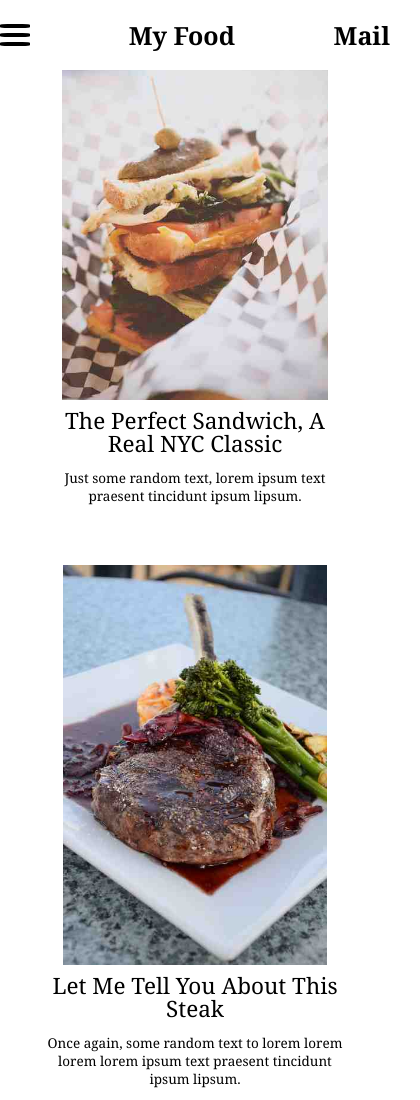
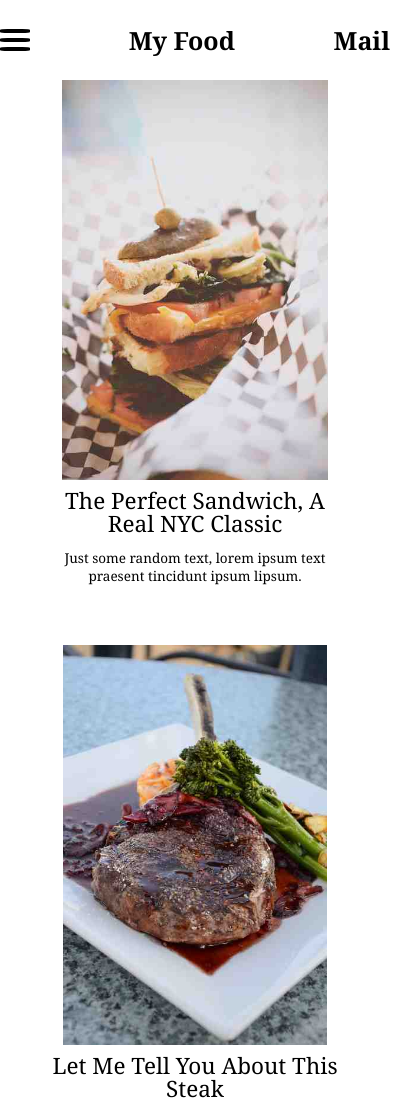
Before and after one commit to kivenalaric/food-blog-design, a plain HTML site: page index.html in a window 390 px wide. Shown: the top 1100 px of the page, 420 px wide, since content can reach past the window. Drawn offline with Linux system fonts and the light colour scheme.

Commit message:
edits on css

```diff
--- a/assets/styles/style.css
+++ b/assets/styles/style.css
@@ -22,14 +22,15 @@ header {
   display: flex;
   justify-content: space-between;
   align-items: center;
-  height: 70px;
-  position: fixed;
+  height: 80px;
+  position: sticky;
   top: 0;
   background-color: #fff;
 }
 
 main {
-  width: 100%;
+  max-width: 1200px;
+  margin: auto;
   display: grid;
   grid-template-columns: 1fr;
   gap: 50px;
@@ -261,10 +262,7 @@ footer h1 {
   }
 
   main {
-    width: 100%;
-    grid-template-columns: 450px;
-    justify-content: center;
-    margin: auto;
+    display: block;
   }
 
   .first-food {
```
